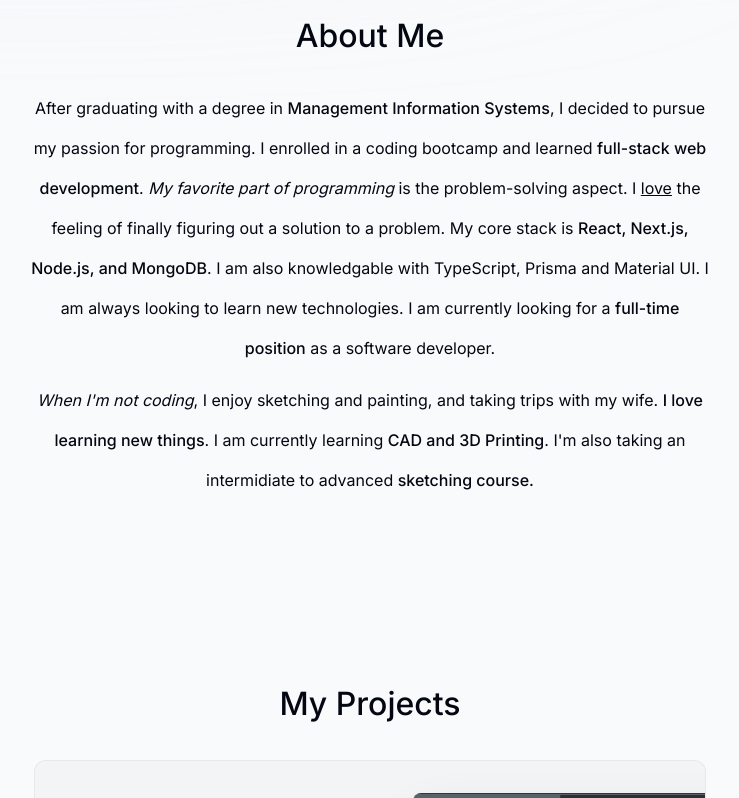
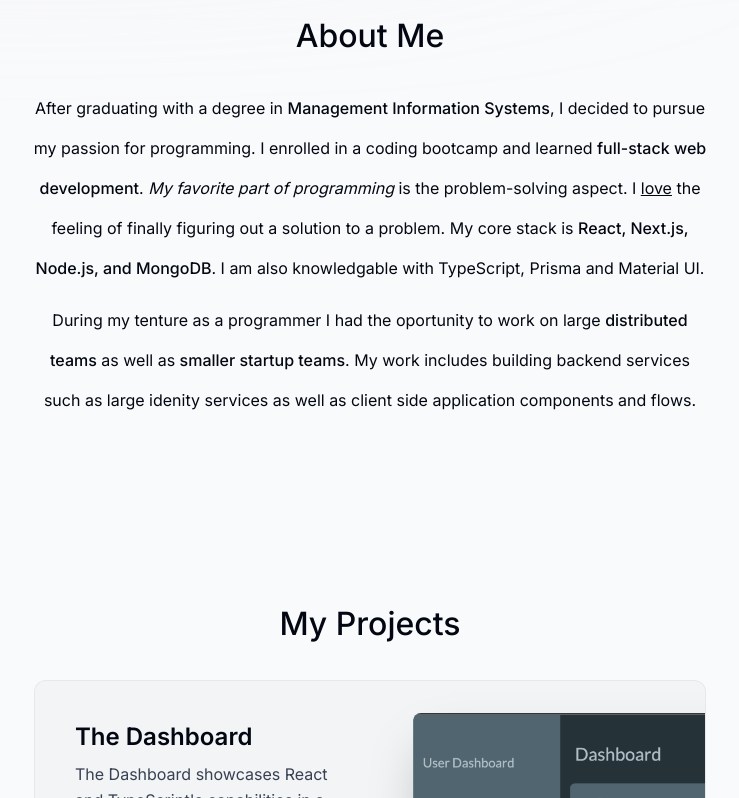
Before and after one commit to Ayaz2589/portfolio-wife, a Next.js app: page / in a window 1280 px wide. Shown: the part 806-1604 px from the top of the page, without its empty margins (270-1009 px from the left). Built offline with nearby package versions, Linux system fonts and the light colour scheme.

Commit message:
update copy

```diff
--- a/components/about-me/index.tsx
+++ b/components/about-me/index.tsx
@@ -31,19 +31,14 @@ export default function AboutMe() {
         <span className="font-medium">
           React, Next.js, Node.js, and MongoDB
         </span>
-        . I am also knowledgable with TypeScript, Prisma and Material UI. I am
-        always looking to learn new technologies. I am currently looking for a{" "}
-        <span className="font-medium">full-time position</span> as a software
-        developer.
+        . I am also knowledgable with TypeScript, Prisma and Material UI.
       </p>
       <p>
-        <span className="italic">When I'm not coding</span>, I enjoy sketching
-        and painting, and taking trips with my wife.{" "}
-        <span className="font-medium">I love learning new things</span>. I am
-        currently learning{" "}
-        <span className="font-medium">CAD and 3D Printing</span>. I'm also
-        taking an intermidiate to advanced{" "}
-        <span className="font-medium">sketching course.</span>
+        During my tenture as a programmer I had the oportunity to work on large{" "}
+        <span className="font-medium">distributed teams</span> as well as{" "}
+        <span className="font-medium">smaller startup teams</span>. My work
+        includes building backend services such as large idenity services as
+        well as client side application components and flows.
       </p>
     </motion.section>
   );
```
